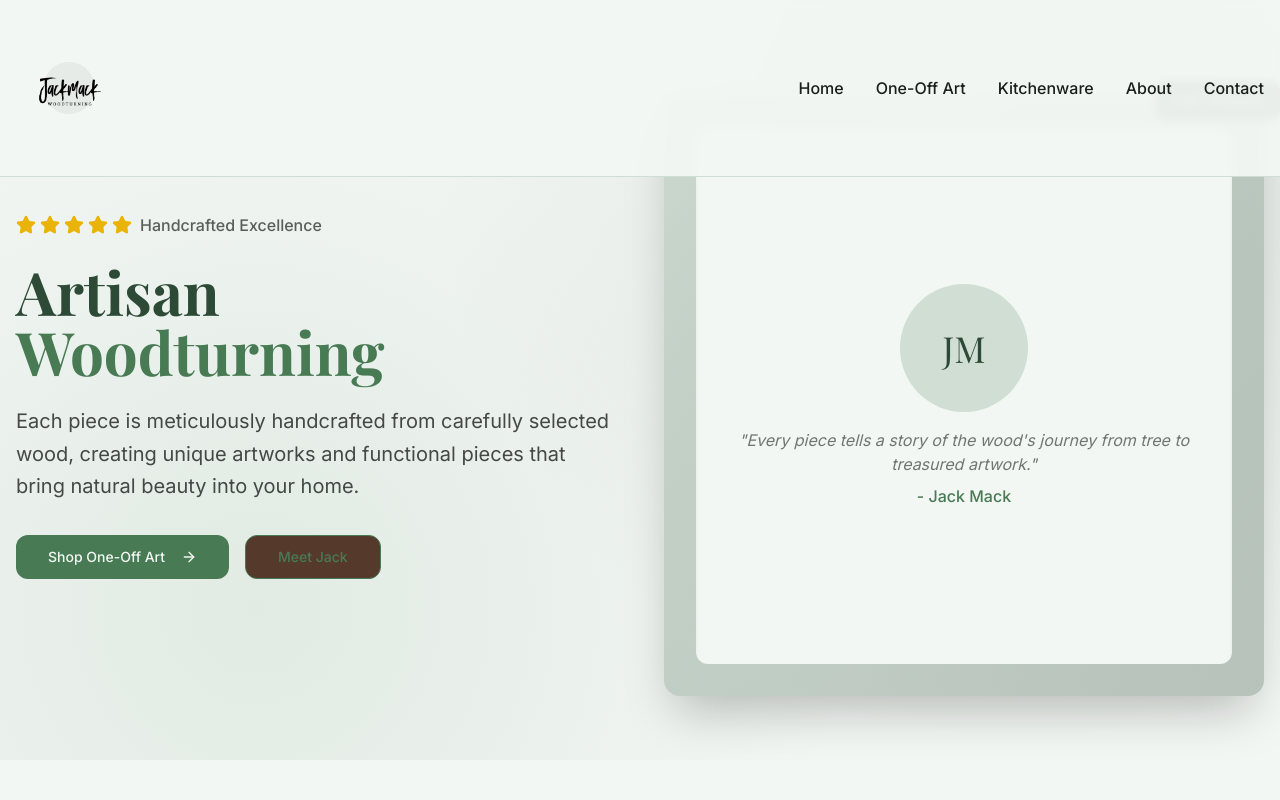
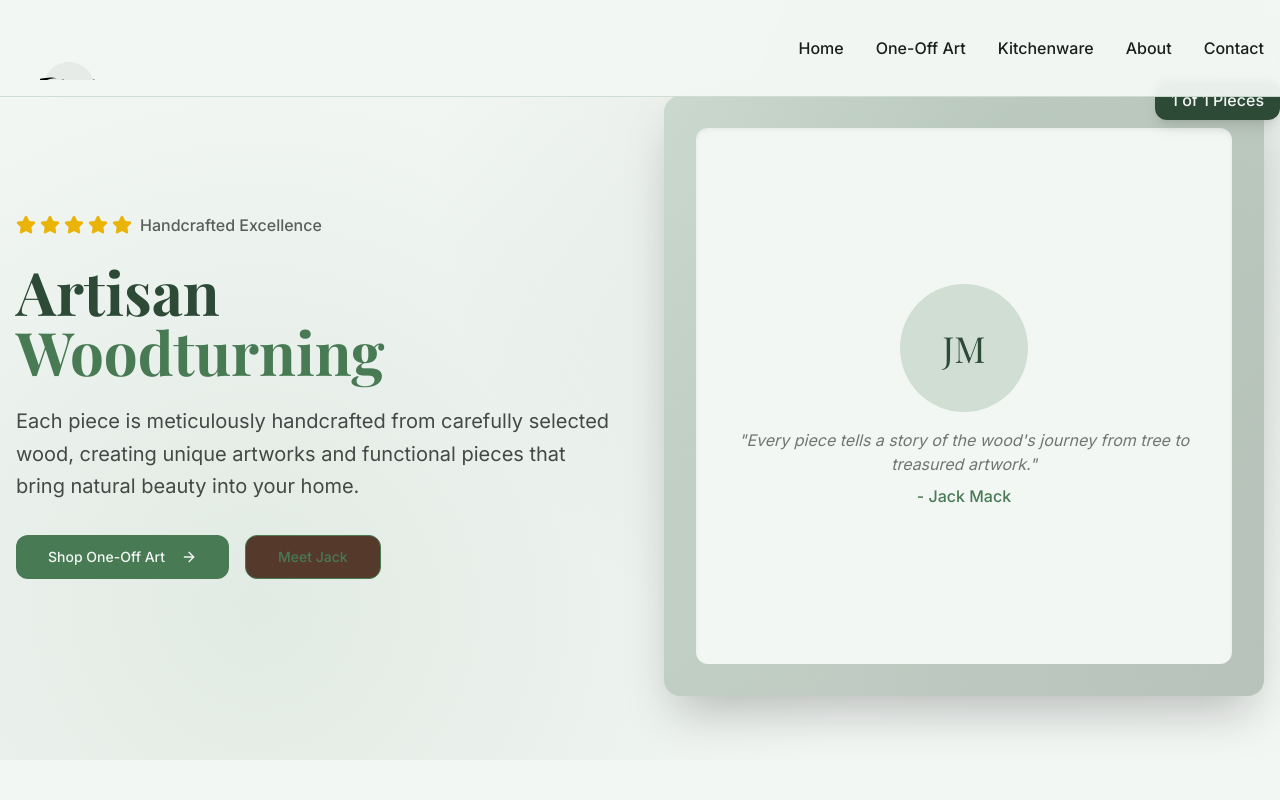
Before and after one commit to ryand2626/jack-mack-artisan-shop, a React (Vite) app: page / in a window 1280 px wide. Shown: the top 800 px of the page. Built offline with nearby package versions, Linux system fonts and the light colour scheme.

Commit message:
Adjust logo height
Crop the logo vertically to reduce the header height.

```diff
--- a/src/components/Header.tsx
+++ b/src/components/Header.tsx
@@ -20,11 +20,13 @@ const Header = () => {
         <div className="flex items-center justify-between">
           {/* Logo */}
           <div className="flex items-center space-x-3">
-            <img
-              src="/lovable-uploads/695ffc1a-cc81-412f-9df5-d02cd08750d3.png"
-              alt="Jack Mack Woodturning"
-              className="h-36 w-auto"
-            />
+            <div className="h-16 w-auto overflow-hidden">
+              <img
+                src="/lovable-uploads/695ffc1a-cc81-412f-9df5-d02cd08750d3.png"
+                alt="Jack Mack Woodturning"
+                className="h-36 w-auto object-cover object-center"
+              />
+            </div>
           </div>
 
           {/* Desktop Navigation */}
```
